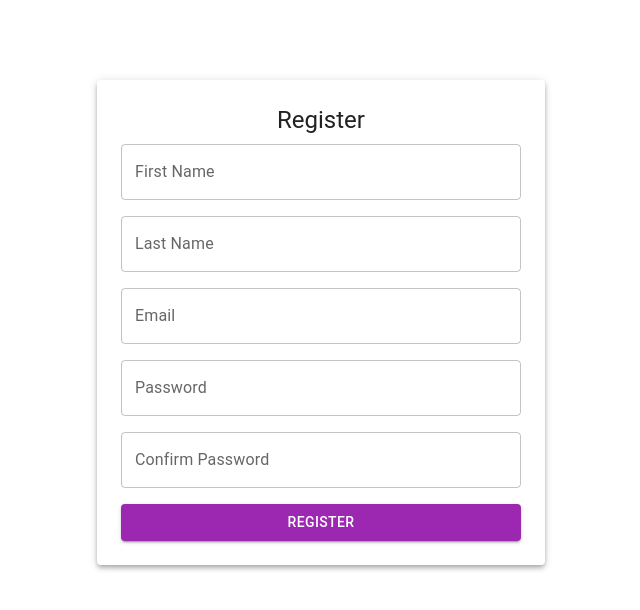
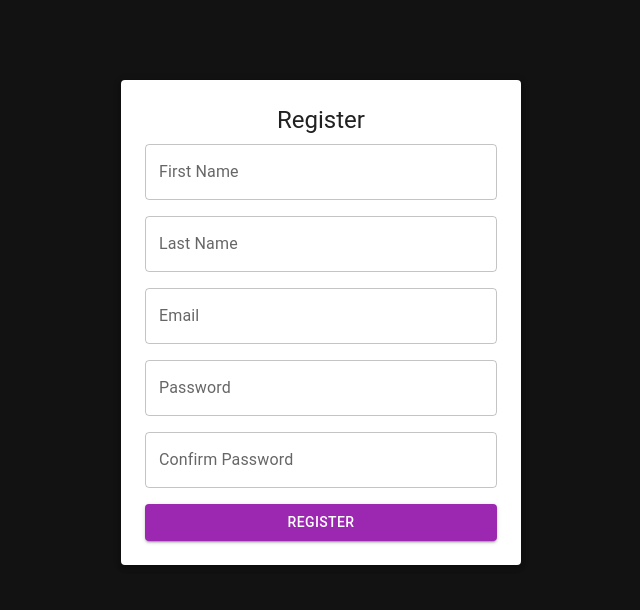
Before and after one commit to ShanmugapriyanSP/llm-ai-chat-bot-ui, a React (Create React App) app: page /register in a window 1280 px wide. Shown: the top 610 px of the page, without its empty margins (319-959 px from the left). Built offline with nearby package versions, Linux system fonts and the light colour scheme.

Commit message:
Fixed the UI

```diff
--- a/src/App.css
+++ /dev/null
@@ -1,106 +0,0 @@
-/* App.css */
-body {
-  background-color: #121212;
-  color: white;
-  font-family: "Roboto", sans-serif;
-  margin: 0;
-  padding: 0;
-  display: flex;
-  justify-content: center; /* Horizontally center the chat */
-  align-items: center; /* Vertically center the chat */
-  height: 100vh;
-  overflow: hidden; /* Prevent scrolling */
-}
-
-.chat-container {
-  display: flex;
-  flex-direction: column;
-  width: 400px; /* Fixed width for the chat container */
-  height: 600px; /* Fixed height for the chat container */
-  background-color: #1a1a1a;
-  border-radius: 15px;
-  box-shadow: 0 4px 8px rgba(0, 0, 0, 0.3);
-  padding: 20px;
-  overflow: hidden;
-}
-
-.chat-box {
-  flex-grow: 1;
-  overflow-y: auto;
-  margin-bottom: 20px;
-  max-height: calc(100% - 80px); /* Adjust based on input area height */
-  display: flex;
-  flex-direction: column; /* Ensure messages are stacked vertically */
-}
-
-.message {
-  margin-bottom: 15px;
-  padding: 10px;
-  border-radius: 10px;
-  max-width: 70%;
-  word-wrap: break-word;
-  display: inline-block;
-  font-size: 1.1rem;
-}
-
-.user-message {
-  background-color: #1e1e1e;
-  color: #00ff99;
-  text-align: right; /* Align user messages to the right */
-  align-self: flex-end; /* Push user messages to the right */
-}
-
-.assistant-message {
-  background-color: #2a2a2a;
-  color: #00ccff;
-  text-align: left; /* Align assistant messages to the left */
-  align-self: flex-start; /* Push assistant messages to the left */
-}
-
-.message-content {
-  padding: 5px;
-}
-
-.loading {
-  text-align: center;
-  color: #ffcc00;
-}
-
-.input-area {
-  display: flex;
-  align-items: center;
-  gap: 10px;
-}
-
-.select-model {
-  width: 200px;
-  background-color: #2a2a2a;
-}
-
-.message-input {
-  flex-grow: 1;
-  background-color: #2a2a2a;
-  color: white;
-  border-radius: 10px;
-}
-
-.send-button {
-  background-color: #00ff99;
-  color: black;
-  border-radius: 5px;
-  transition: background-color 0.3s ease;
-}
-
-.send-button:hover {
-  background-color: #00cc66;
-}
-
-button:disabled {
-  background-color: #444444;
-}
-
-input,
-button {
-  padding: 10px;
-  font-size: 1rem;
-}
--- a/src/App.js
+++ b/src/App.js
@@ -203,7 +203,7 @@ const App = () => {
           height: "100vh",
           width: "100vw",
           backgroundColor: "#121212",
-          overflowY: "hidden",
+          overflow: "hidden", // Prevent scroll for the whole page
         }}
       >
         <Box
@@ -212,6 +212,7 @@ const App = () => {
             display: "flex",
             flexDirection: "column",
             padding: "20px",
+            overflow: "hidden", // Prevent overflow for this container
           }}
         >
           <Stack direction="row" spacing={2} alignItems="center">
@@ -250,12 +251,11 @@ const App = () => {
             spacing={2}
             sx={{
               flexGrow: 1,
-              overflowY: "auto",
+              overflowY: "auto", // Allow scrolling only here
               paddingY: 2,
               maxWidth: "60%", // Reduced width to 60%
               margin: "0 auto", // Centering the messages container
               height: "calc(100vh - 200px)", // Set height for scrollable area
-              overflowY: "auto", // Make it scrollable
             }}
           >
             {messages.map((msg, index) => (
--- a/src/index.css
+++ b/src/index.css
@@ -1,13 +1,21 @@
+html,
 body {
-  margin: 0;
-  font-family: -apple-system, BlinkMacSystemFont, 'Segoe UI', 'Roboto', 'Oxygen',
-    'Ubuntu', 'Cantarell', 'Fira Sans', 'Droid Sans', 'Helvetica Neue',
-    sans-serif;
-  -webkit-font-smoothing: antialiased;
-  -moz-osx-font-smoothing: grayscale;
+  margin: 0; /* Removes any white border around the app */
+  padding: 0; /* Ensures no padding causes overflow */
+  overflow: hidden; /* Prevents scrolling on the page */
+  width: 100%; /* Ensures full width */
+  height: 100%; /* Ensures full height */
+  background-color: #121212; /* Matches your dark theme background */
+  box-sizing: border-box; /* Standardize element sizing */
 }
 
 code {
-  font-family: source-code-pro, Menlo, Monaco, Consolas, 'Courier New',
+  font-family: source-code-pro, Menlo, Monaco, Consolas, "Courier New",
     monospace;
 }
+
+*,
+*::before,
+*::after {
+  box-sizing: inherit; /* Apply border-box to all elements */
+}
--- a/src/index.js
+++ b/src/index.js
@@ -5,6 +5,7 @@ import App from "./App"; // Chat Page
 import SignIn from "./SignIn"; // Sign In Page
 import Register from "./Register"; // Register Page
 import Home from "./Home"; // Home Page
+import "./index.css";
 
 const Root = () => (
   <Router>
```
